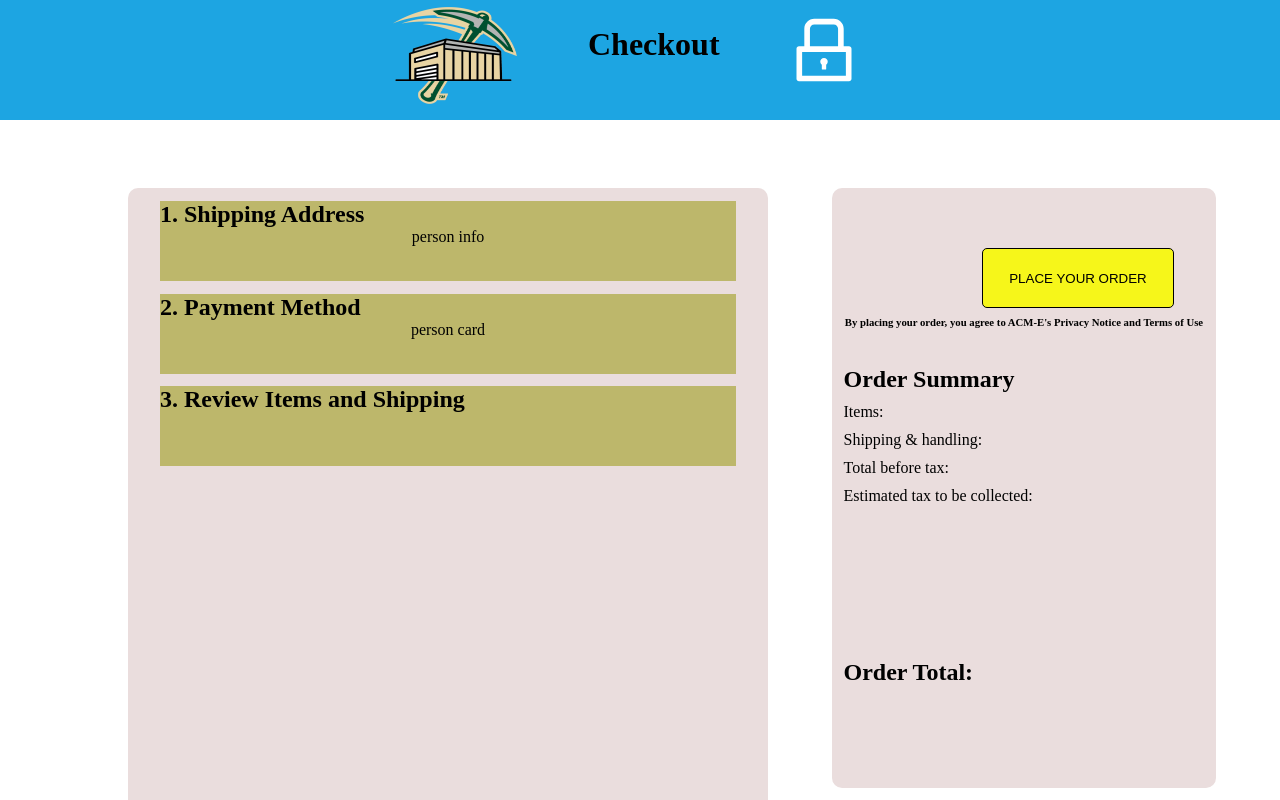
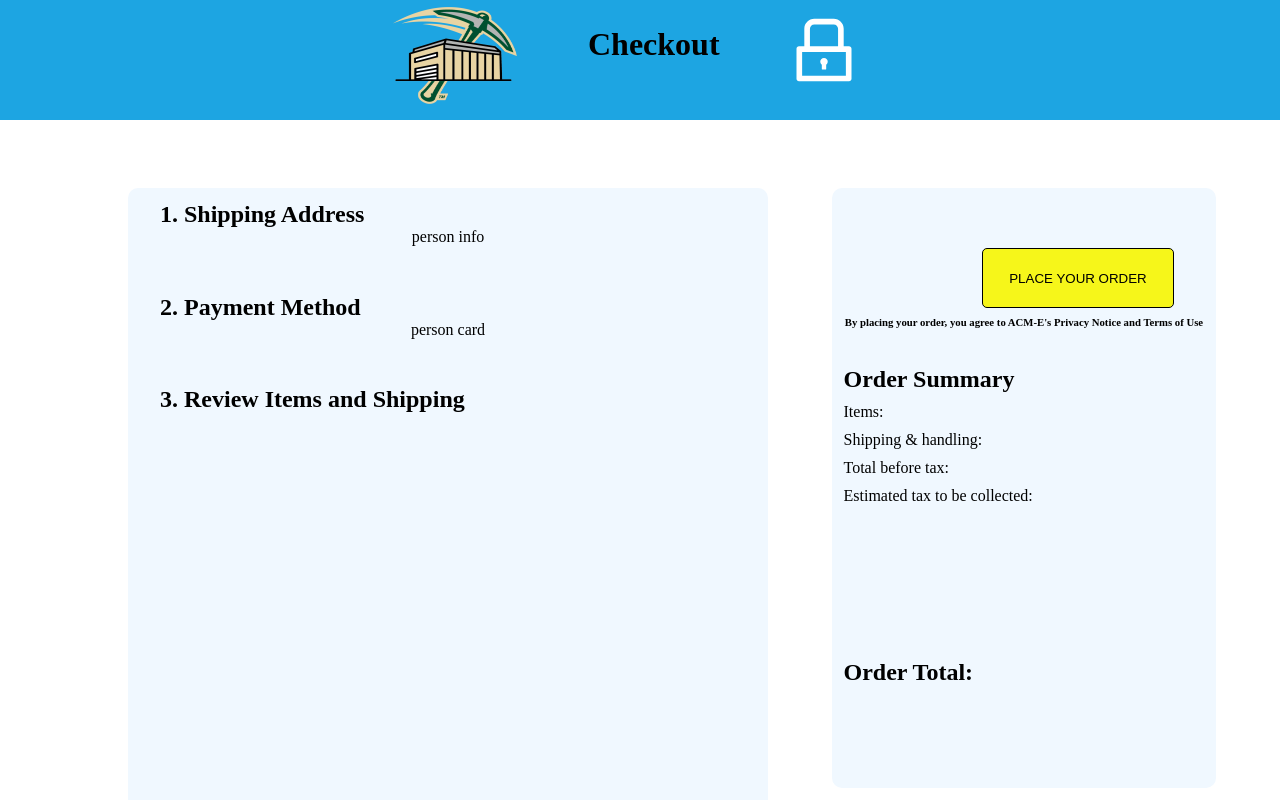
Before and after one commit to ACM-Entrepreneurship/e-commerce, a Next.js app: page /product-order/checkout-page in a window 1280 px wide. Built offline with nearby package versions, Linux system fonts and the light colour scheme.

Commit message:
updated color to alice blue

```diff
--- a/styles/checkout.module.css
+++ b/styles/checkout.module.css
@@ -28,7 +28,7 @@
 }
 
 .leftCol {
-    background-color: #eadddd;
+    background-color: aliceblue;
     height: 900px;
     width: 50%;
     float: left;
@@ -40,7 +40,7 @@
 .container {
     width: 90%;
     height: 80px;
-    background-color: darkkhaki;
+    /*background-color: darkkhaki;*/
     margin: auto;
     margin-top: 2%;
 }
@@ -50,7 +50,7 @@
 }
 
 .rightCol {
-    background-color: #eadddd;
+    background-color: aliceblue;
     height: 600px;
     width: 30%;
     float: left;
```
